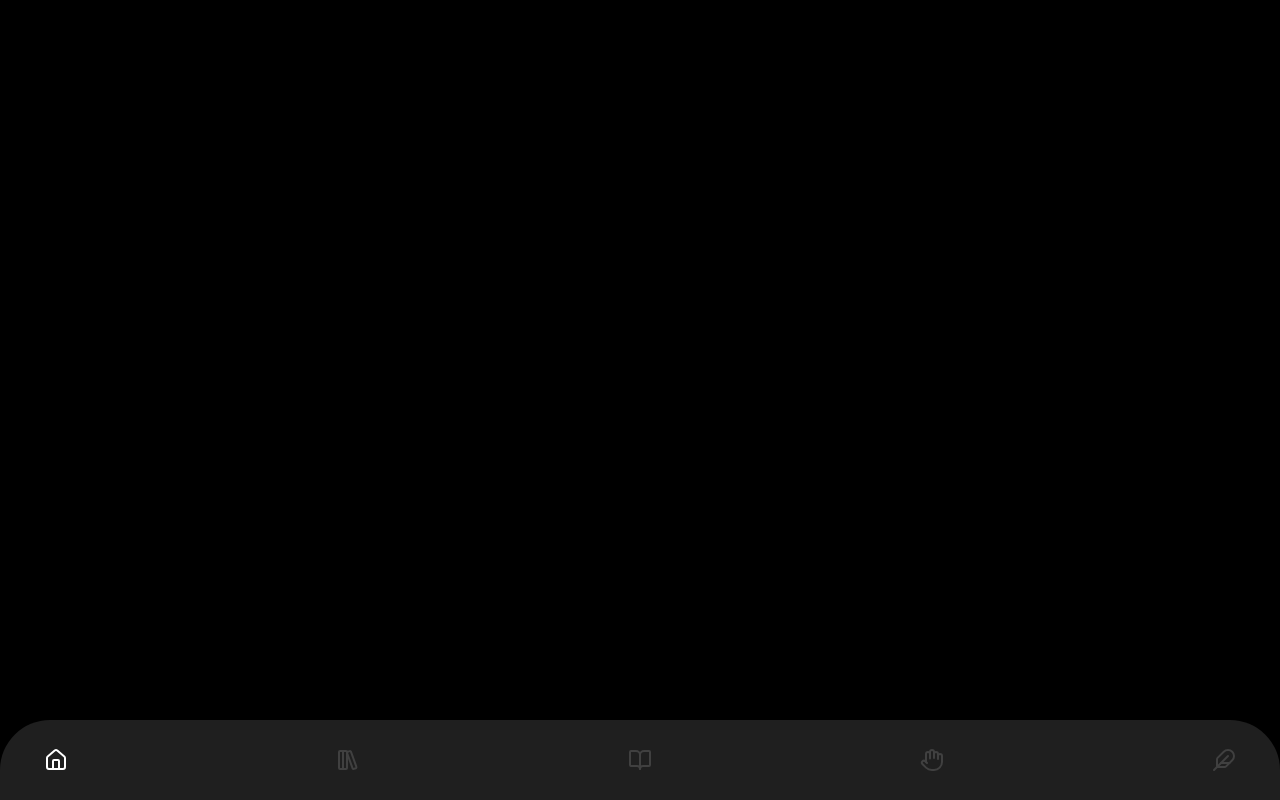
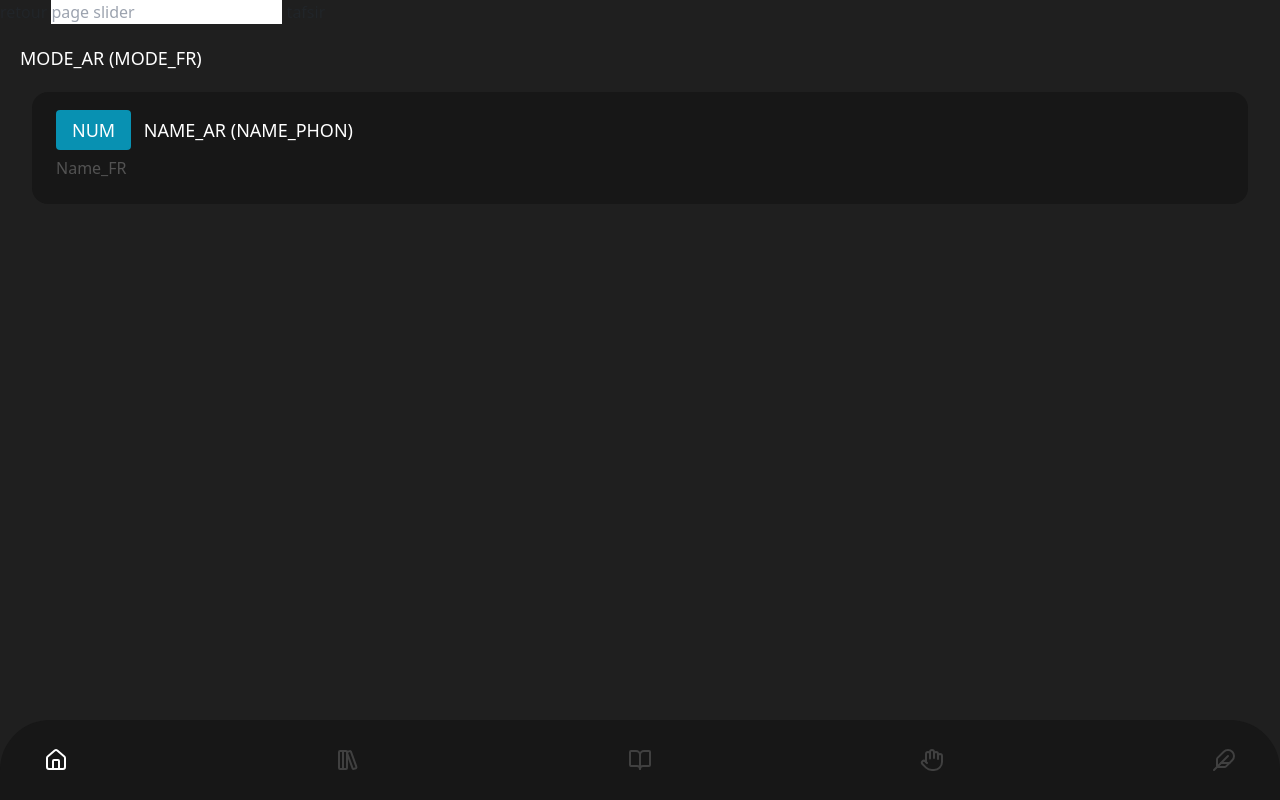
Before and after one commit to benstitousofiane/yahtaz, a Next.js app: page /quran/1 in a window 1280 px wide. Before the commit this address had no page. Built offline with nearby package versions, Linux system fonts and the light colour scheme.

Commit message:
ajout partielle du bouton de choix de chapitre

```diff
--- a/app/footer.tsx
+++ b/app/footer.tsx
@@ -13,7 +13,7 @@ export default function Footer(){
     return (
         <div className="fixed bottom-0 w-full">
             <div className='relative flex justify-center'>
-                <div className="w-full h-20 bg-[#1F1F1F] rounded-t-[50px] flex items-center justify-between px-8">
+                <div className="w-full h-20 bg-neutral-900 rounded-t-[50px] flex items-center justify-between px-8">
                     <FooterButton focus={focus} changeFocus={changeFocus} id='home' icon={<House />} url='/'/>
                     <FooterButton focus={focus} changeFocus={changeFocus} id='hadiths' icon={<LibraryBig />} url='/#'/>
                     <FooterButton focus={focus} changeFocus={changeFocus} id='quran' icon={<BookOpen />} url='/quran'/>
--- /dev/null
+++ b/app/quran/[mode]/page.tsx
@@ -0,0 +1,7 @@
+import Chapters from "@/components/quran/chapters"
+
+export default function Hafs(){
+    return (
+        <Chapters />
+    )
+}
--- /dev/null
+++ b/components/quran/chapters.tsx
@@ -0,0 +1,18 @@
+import { main } from "framer-motion/client"
+
+interface CharptersInterface{}
+
+export default function Chapters(){
+    return (
+        <main className="bg-[#1F1F1F] w-full min-h-screen">
+            <button>retour</button> <input type="text"  placeholder="page slider"/> <button>tafsir</button>
+            <p className="text-white text-lg p-5">MODE_AR (MODE_FR)</p>
+            <div className="flex flex-col items-center">
+                <button className="bg-neutral-900 rounded-2xl p-6 w-[95%] text-left">
+                    <p className="text-white text-lg mb-3"><span className="bg-cyan-600 pl-4 pr-4 pt-2 pb-2 mr-2 rounded">NUM</span> NAME_AR (NAME_PHON)</p>
+                    <p className="text-neutral-600">Name_FR</p>
+                </button>
+            </div>
+        </main>
+    )
+}
```
